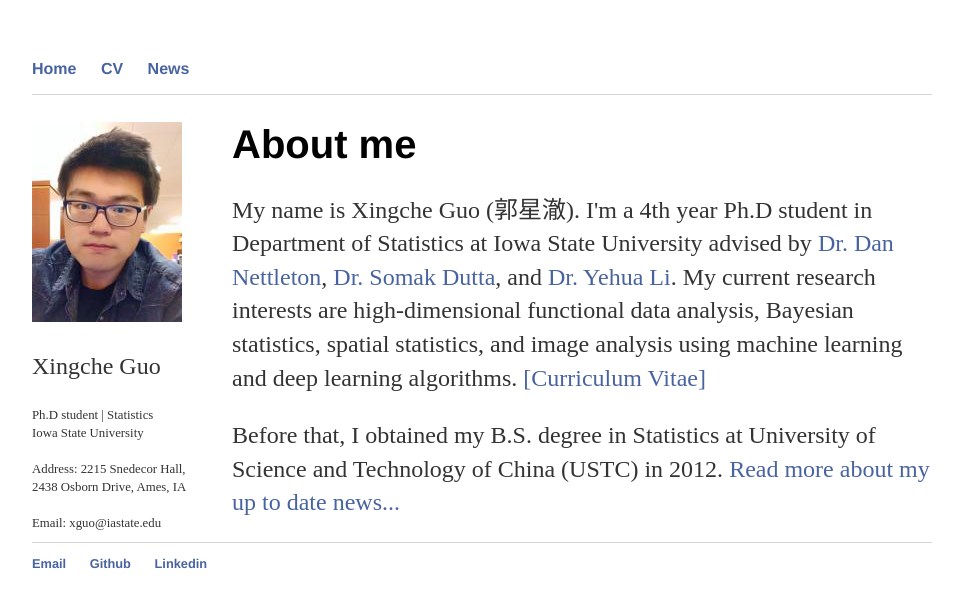
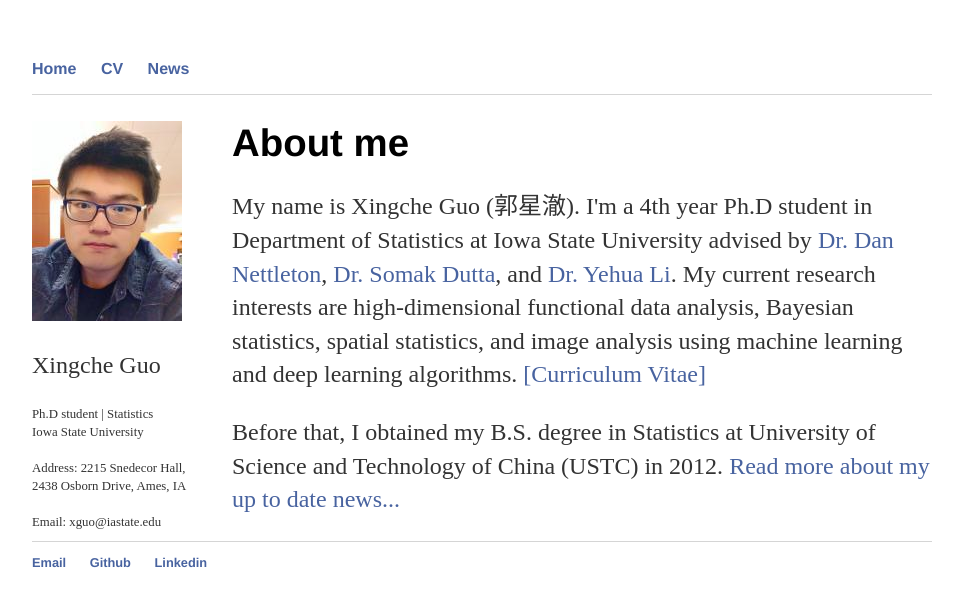
Before and after one commit to xingcheg/xingcheg.github.io, a Jekyll site: the page built from index.html, in a window 1280 px wide. Shown: the top 608 px of the page, without its empty margins (158-1117 px from the left). Built offline with Jekyll 4.4.1, drawn with Linux system fonts in a browser that asks for light colours.

Commit message:
Update main.css

```diff
--- a/css/main.css
+++ b/css/main.css
@@ -17,7 +17,15 @@
     text-decoration: underline;
 }
 h1 {
-    font-size: 2.5em;
+    font-size: 2.4em;
+    font-family:'Helvetica', 'Arial', 'Sans-Serif';
+}
+h2 {
+    font-size: 2.1em;
+    font-family:'Helvetica', 'Arial', 'Sans-Serif';
+}
+h3 {
+    font-size: 1.8em;
     font-family:'Helvetica', 'Arial', 'Sans-Serif';
 }
 p {
```
